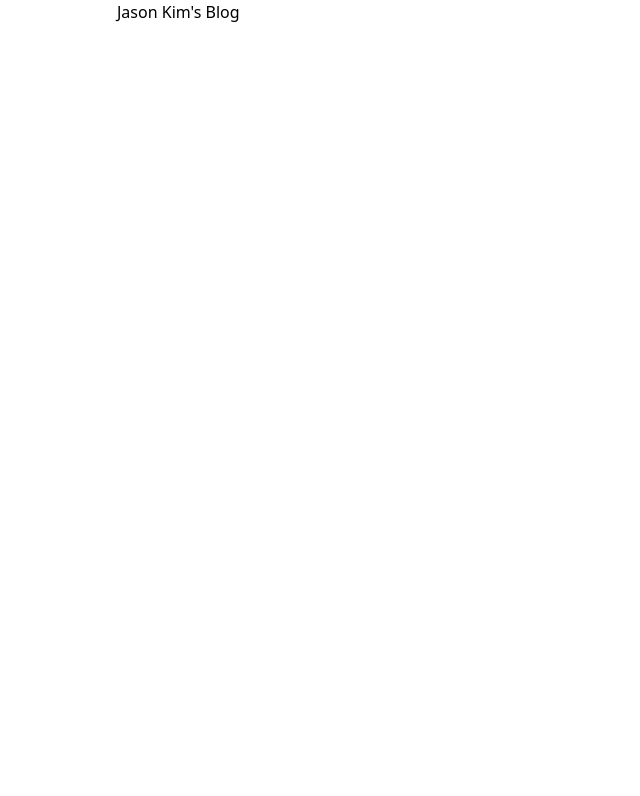
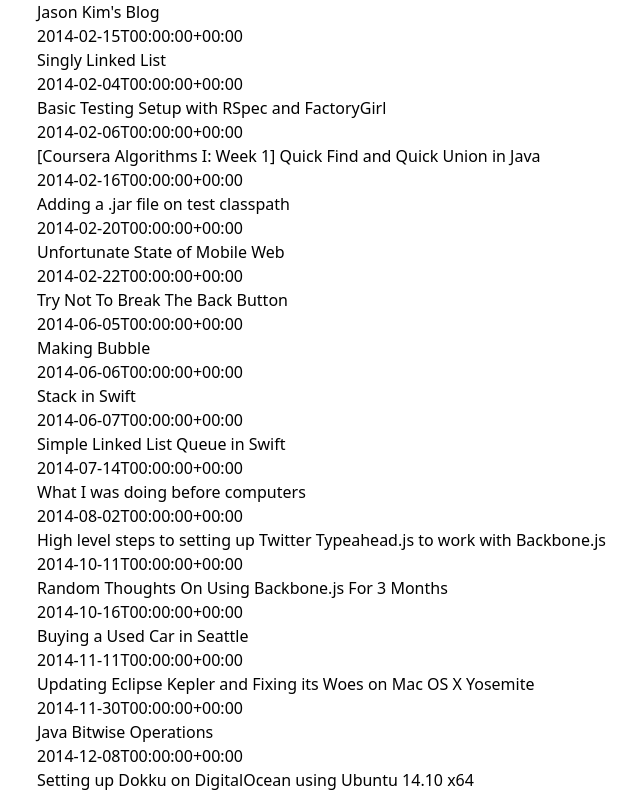
Before and after one commit to serv/serv.github.io, a Next.js app: page / in a window 1280 px wide. Shown: the top 796 px of the page, without its empty margins (43-683 px from the left). Built offline with nearby package versions, Linux system fonts and the light colour scheme.

Commit message:
Able to render posts in the index page

```diff
--- /dev/null
+++ b/components/Posts.js
@@ -0,0 +1,18 @@
+import React from "react";
+
+export default function Posts({ posts }) {
+  const result = [];
+
+  for (let i = 0; i < posts.length; i++) {
+    const post = posts[i];
+
+    result.push(
+      <div key={i}>
+        <div className="post-created-at">{post.createdAt}</div>
+        <div className="post-title">{post.title}</div>
+      </div>
+    );
+  }
+
+  return <React.Fragment>{result}</React.Fragment>;
+}
--- a/lib/post.mjs
+++ b/lib/post.js
@@ -7,12 +7,6 @@
 const postsDirectory = join(process.cwd(), "_posts");
 
 export default class Post {
-  constructor({ title, createdAt, categories }) {
-    this.title = title;
-    this.createdAt = createdAt;
-    this.categories = categories;
-  }
-
   static async all() {
     let files;
 
@@ -43,13 +37,13 @@
   static init(data) {
     const { title, date, categories } = data;
 
-    const createdAt = moment(date, "YYYY-MM-DD");
+    const createdAt = moment(date, "YYYY-MM-DD").format();
 
-    const post = new Post({
+    const post = {
       title,
       createdAt,
       categories
-    });
+    };
 
     return post;
   }
--- a/package.json
+++ b/package.json
@@ -20,6 +20,5 @@
     "mocha": "^8.0.1",
     "postcss-preset-env": "^6.7.0",
     "tailwindcss": "^1.5.2"
-  },
-  "type": "module"
+  }
 }
--- a/pages/index.js
+++ b/pages/index.js
@@ -1,20 +1,32 @@
 import Head from "next/head";
+import Posts from "../components/Posts";
+import Post from "../lib/post.js";
 
-export default function Home() {
+export default function Home({ posts }) {
   return (
-    <div className="container">
+    <div className="container mx-auto">
       <Head>
         <title>Jason Kim's Blog</title>
         <link rel="icon" href="/favicon.ico" />
       </Head>
 
-      <header className="container mx-auto">
+      <header>
         <h1>Jason Kim's Blog</h1>
       </header>
 
-      <main className="main"></main>
+      <main className="main">
+        <Posts posts={posts} />
+      </main>
 
       <footer></footer>
     </div>
   );
 }
+
+export async function getStaticProps() {
+  const posts = await Post.all();
+
+  return {
+    props: { posts }
+  };
+}
```
Also changed, not shown: 1 other file (tests, documents, lock files or other folders).
